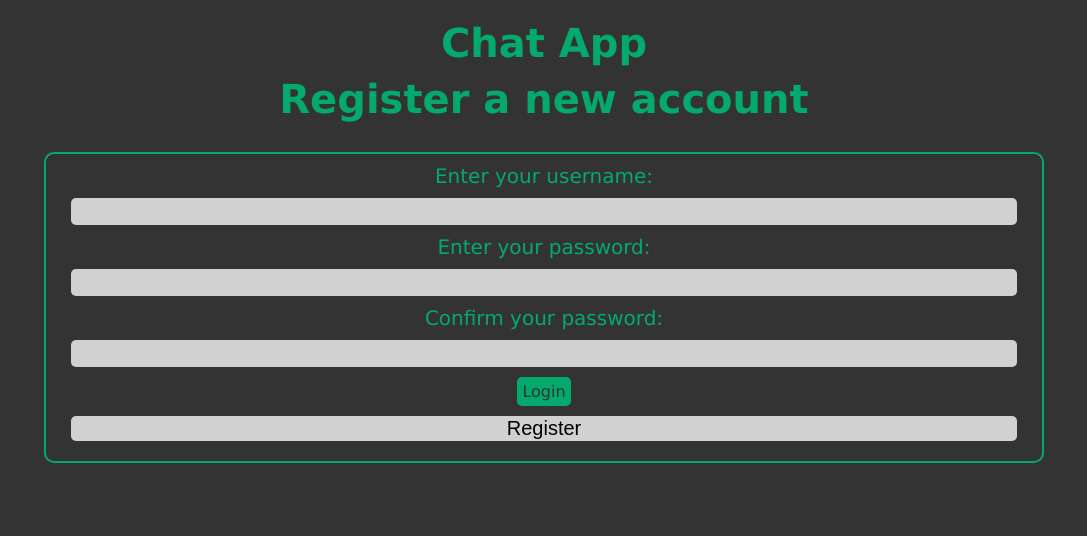
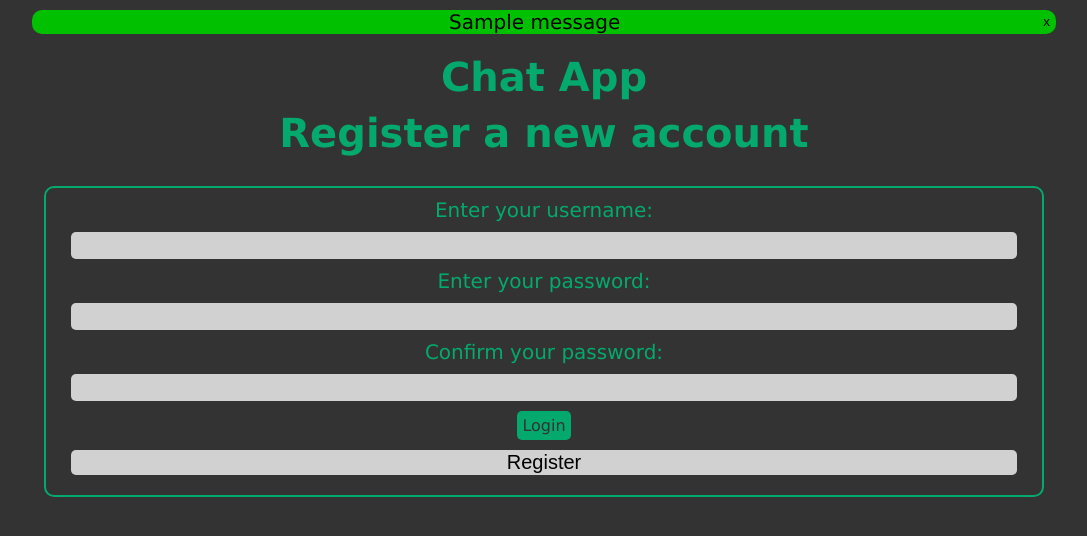
Before and after one commit to totensee/chatapp, a Flask app: page /register in a window 1280 px wide. Shown: the top 536 px of the page, without its empty margins (96-1183 px from the left). Run offline with Flask 2, Linux system fonts and the light colour scheme; tables that the repository leaves empty hold one stand-in row (values such as "Sample post"); one stand-in notice (Sample message) is shown.

Commit message:
Flash message implementation

```diff
--- a/chatapp/__init__.py
+++ b/chatapp/__init__.py
@@ -1,3 +1,4 @@
+from tkinter.messagebox import NO
 from flask import Flask
 from flask_sqlalchemy import SQLAlchemy
 from flask_bcrypt import Bcrypt
@@ -11,5 +12,6 @@ bcrypt_app = Bcrypt(app)
 login_manager = LoginManager(app)
 login_manager.login_view = "login_page"
 login_manager.login_message_category = "info"
+login_manager.login_message = None
 
 from chatapp import routes, api, models
--- a/chatapp/routes.py
+++ b/chatapp/routes.py
@@ -22,7 +22,7 @@ def login():
         flash(f"Successfully logged in as {attempted_user.username}", category="success")
         return redirect(url_for("message_page"))
     else:
-        flash("Username and password dont match! Please try again")
+        flash("Username and password dont match! Please try again", category="warning")
         return redirect(url_for("login_page"))
 
 @app.route("/register")
@@ -38,12 +38,12 @@ def register():
     # Chek if the user exists
     user = User.query.filter_by(username=username).first()
     if user:
-        flash("The username already exists, please choose another one")
+        flash("The username already exists, please choose another one", category="danger")
         return(redirect(url_for("register_page")))
 
     # Check if passwords match
     if not password1 == password2:
-        flash("Passwords don't match")
+        flash("The passwords don't match", category="warning")
         return redirect(url_for("register_page"))
 
     user_to_create = User(
@@ -55,15 +55,12 @@ def register():
     db.session.commit()
 
     login_user(user_to_create)
-
-    flash(f"Successfully created the user {user_to_create.username}")
-
     return redirect(url_for("message_page"))
 
 @app.route("/logout")
 def logout():
     logout_user()
-    flash("Sucessfully loged out!")
+    flash("Sucessfully loged out!", category="success")
     return redirect(url_for("login_page"))
 
 @app.route("/messages")
--- /dev/null
+++ b/chatapp/static/javascript/flashmsg.js
@@ -0,0 +1,8 @@
+const flashMessages = document.querySelectorAll(".flash-message");
+const flashMessageButtons = document.querySelectorAll(".flash-close");
+
+flashMessageButtons.forEach(btn => {
+    btn.addEventListener("click", function() {
+        btn.parentElement.style.display = "none";
+    });
+});
--- a/chatapp/static/styles.css
+++ b/chatapp/static/styles.css
@@ -4,6 +4,9 @@
     --accent-color: #04AA6D;
     --form-color: #d1d1d1;
     --button-color: #acacac;
+    --success-color: #00c000;
+    --danger-color: #a00000;
+    --warning-color: #cfb000;
 }
 
 *, *::after, *::before {
@@ -21,6 +24,36 @@ body {
 Login Page / Register Page
 =============
 */
+
+.flash-message {
+    display: flex;
+    justify-content: center;
+    align-items: center;
+    margin-top: 10px;
+}
+
+.inner-flash-message-wrapper {
+    text-align: center;
+    width: 80vw;
+    border-radius: 10px;
+}
+
+.inner-flash-message-wrapper.success { background: var(--success-color); }
+.inner-flash-message-wrapper.danger { background: var(--danger-color); }
+.inner-flash-message-wrapper.warning { background: var(--warning-color); }
+
+.flash-message-content {
+    color: black;
+    font-size: 20px;
+    display: inline;
+}
+
+.flash-close {
+    margin-top: 3px;
+    float: right;
+    background: none;
+    border: none;
+}
 
 .title, .login-title, .register-title {
     text-align: center;
--- a/chatapp/templates/register.html
+++ b/chatapp/templates/register.html
@@ -10,6 +10,17 @@
 </head>
 
 <body>
+
+    {% with messages = get_flashed_messages(with_categories=true) %}
+        {% for category, message in messages %}
+            <div class="flash-message">
+                <div class="inner-flash-message-wrapper {{ category }}">
+                    <button class="flash-close">x</button>
+                    <p class="flash-message-content">{{ message }}</p>
+                </div>
+            </div>
+        {% endfor %}
+    {% endwith %}
 
     <h1 class="title">Chat App</h1>
     <h1 class="register-title">Register a new account</h1>
@@ -35,6 +46,10 @@
         </div>
     </div>
 
+    <!-- Javascript -->
+
+    <script src="../static/javascript/flashmsg.js"></script>
+
 </body>
 
 </html>
```
Also changed, not shown: chatapp/templates/login.html (+15 -0 lines), README.md.
